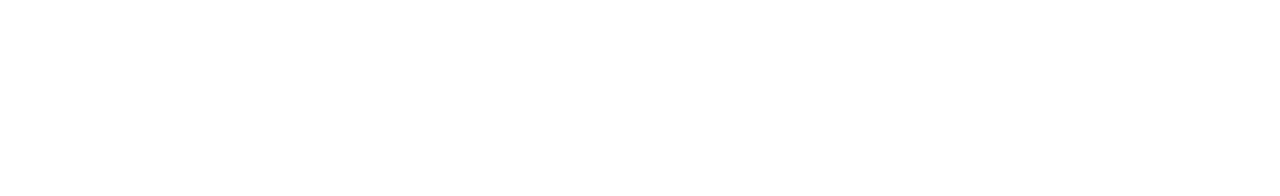
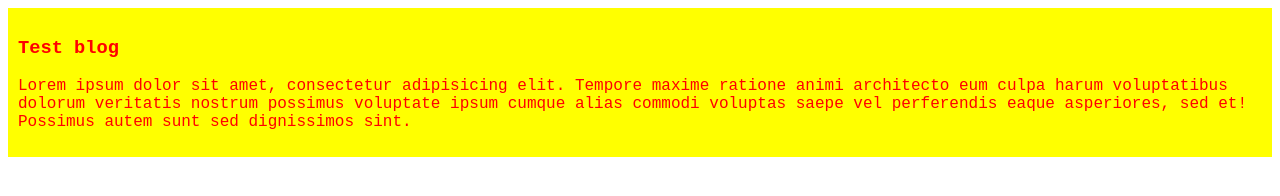
Before and after one commit to iqbalhossensayem/first-github-repo, a plain HTML site: page index.html in a window 1280 px wide. Drawn offline with Linux system fonts and the light colour scheme.

Commit message:
added the first Test Blog

```diff
--- /dev/null
+++ b/CSS/add.css
@@ -0,0 +1,7 @@
+div{
+    background-color: yellow;
+    color: red;
+   padding: 10px;
+   font-family: 'Courier New', Courier, monospace;
+
+}
--- a/index.html
+++ b/index.html
@@ -4,8 +4,13 @@
     <meta charset="UTF-8">
     <meta name="viewport" content="width=device-width, initial-scale=1.0">
     <title>My First Github Repo</title>
+    <link rel="stylesheet" href="CSS/add.css">
 </head>
 <body>
-
+    <div>
+        <h3> Test blog</h3>
+        <p>Lorem ipsum dolor sit amet, consectetur adipisicing elit. Tempore maxime ratione animi architecto eum culpa harum voluptatibus dolorum veritatis nostrum possimus voluptate ipsum cumque alias commodi voluptas saepe vel perferendis eaque asperiores, sed et! Possimus autem sunt sed dignissimos sint.
+        </p>
+    </div>
 </body>
 </html>
```
